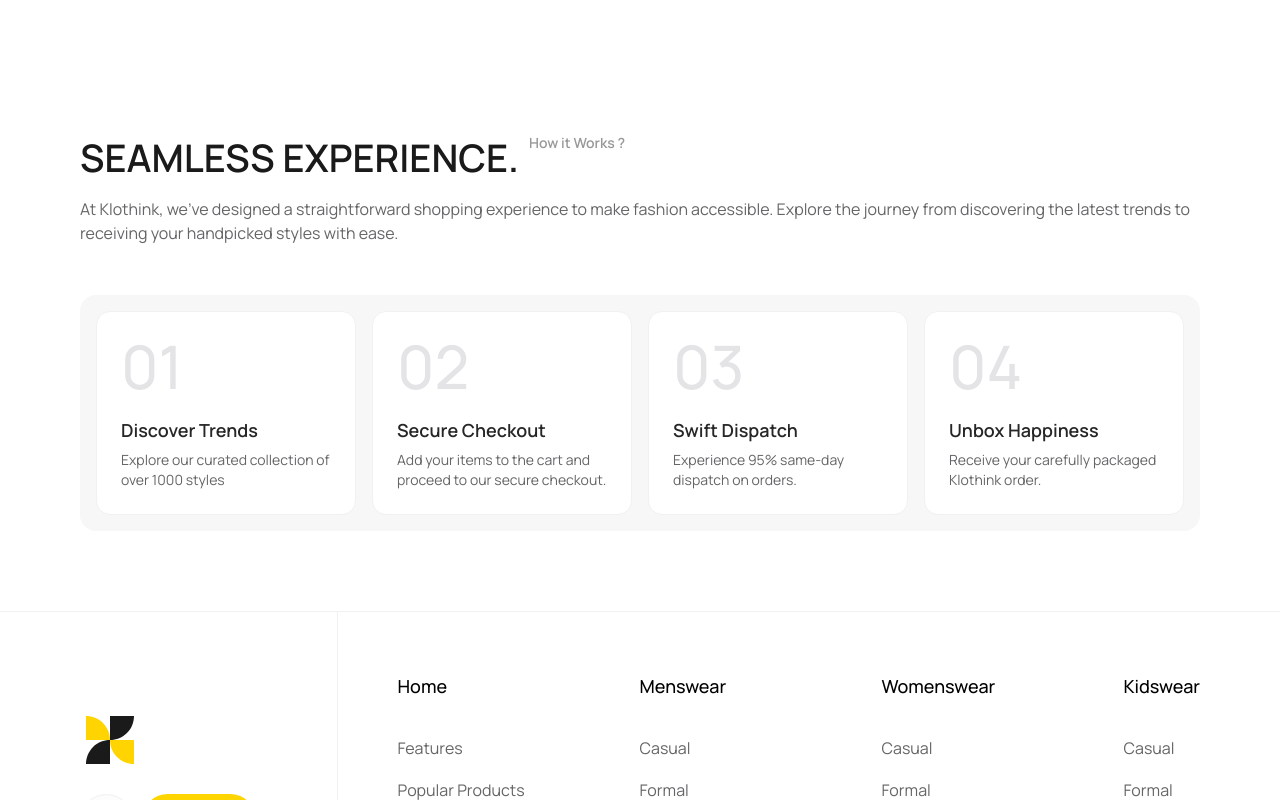
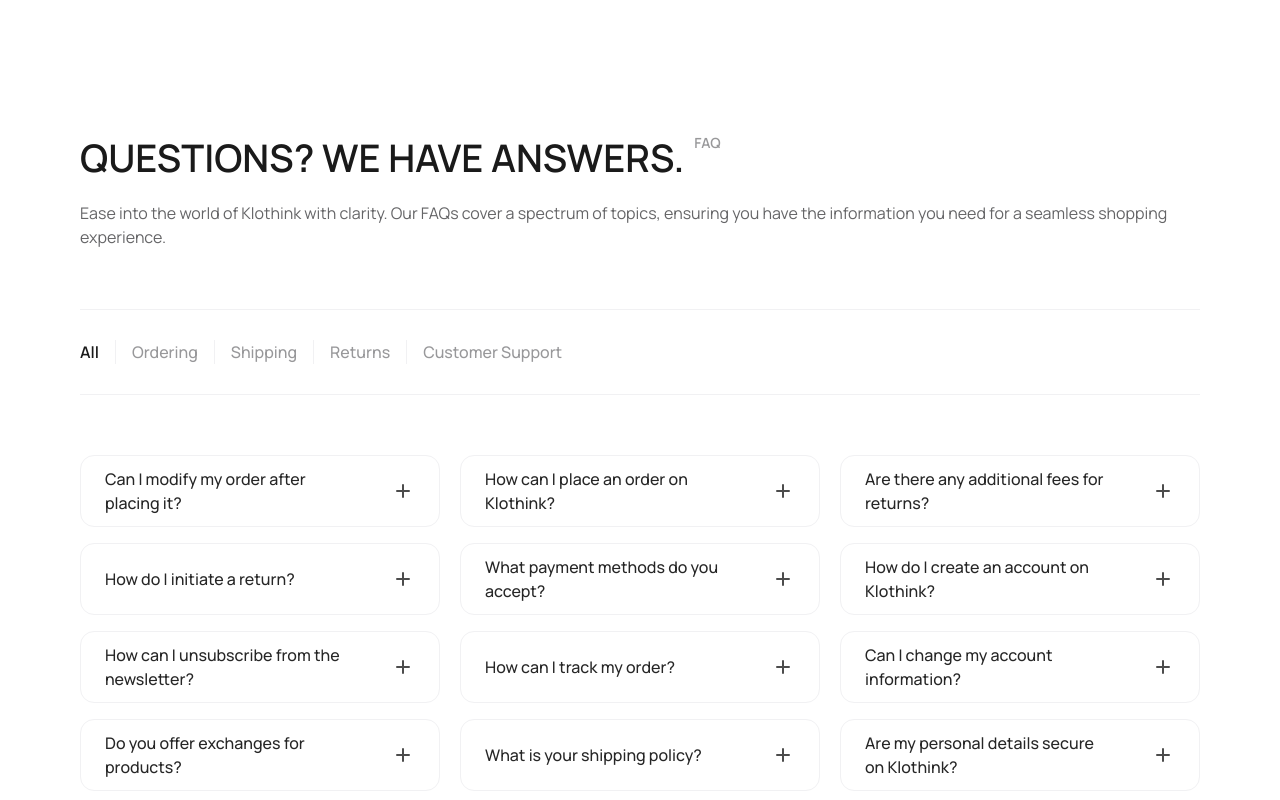
Before and after one commit to AmmarAlmuain/nokuto, a Next.js app: page / in a window 1280 px wide. Shown: the part 880-1680 px from the top of the page. Built offline with nearby package versions, Linux system fonts and the light colour scheme.

Commit message:
Finished : faq

```diff
--- a/app/page.tsx
+++ b/app/page.tsx
@@ -1,3 +1,4 @@
+import Faq from "@/components/faq";
 import HeroContainer from "@/components/hero-container";
 import HowItWorkContainer from "@/components/how-it-works-container";
 
@@ -7,6 +8,8 @@
       <main className="px-20 py-20 max-xl:px-4">
         <HeroContainer />
         <div className="divider py-20 max-xl:py-10"></div>
+        <Faq />
+        <div className="divider py-20 max-xl:py-10"></div>
         <HowItWorkContainer />
       </main>
     </>
--- /dev/null
+++ b/components/faq.tsx
@@ -0,0 +1,162 @@
+import Plus from "@/components/icons/plus";
+
+export default function Faq() {
+  return (
+    <>
+      <section className="faq w-full">
+        <div className="flex w-full flex-col gap-y-[60px] max-xl:gap-y-10">
+          <div className="flex flex-col gap-y-5">
+            <div className="flex h-[52px] max-md:h-fit max-md:flex-col max-md:gap-y-1">
+              <h1 className="text-[38px] font-semibold uppercase text-grey/10 max-md:order-2 max-md:text-[28px]">
+                Questions? We Have Answers.
+              </h1>
+              <span className="px-[10px] pt-1 text-sm font-semibold text-grey/60 max-md:order-1 max-md:px-0 max-md:pt-0">
+                FAQ
+              </span>
+            </div>
+            <div>
+              <p className="w-full max-w-6xl text-grey/40 max-md:text-sm">
+                Ease into the world of Klothink with clarity. Our FAQs cover a
+                spectrum of topics, ensuring you have the information you need
+                for a seamless shopping experience.
+              </p>
+            </div>
+          </div>
+          <div className="flex w-full items-center justify-start overflow-x-auto overflow-y-hidden border-b border-t border-white/95 py-[30px] max-xl:h-[62px] max-xl:py-5">
+            <div className="flex">
+              <button>
+                <span className="font-semibold text-grey/10">All</span>
+              </button>
+              <div className="divider mx-4 border-r border-white/95 max-xl:mx-[10px]"></div>
+              <button className="font-medium text-grey/60">Ordering</button>
+              <div className="divider mx-4 border-r border-white/95 max-xl:mx-[10px]"></div>
+              <button className="font-medium text-grey/60">Shipping</button>
+              <div className="divider mx-4 border-r border-white/95 max-xl:mx-[10px]"></div>
+              <button className="font-medium text-grey/60">Returns</button>
+              <div className="divider mx-4 border-r border-white/95 max-xl:mx-[10px]"></div>
+              <button className="whitespace-nowrap font-medium text-grey/60">
+                Customer Support
+              </button>
+            </div>
+          </div>
+          <div className="flex w-full items-center justify-between gap-x-5 max-xl:flex-col max-xl:gap-y-4">
+            <div className="flex w-full flex-col gap-y-4">
+              <div className="flex h-[72px] items-center justify-between rounded-[14px] border border-white/95 p-6">
+                <h4 className="font-medium text-grey/15">
+                  Can I modify my order after placing it?
+                </h4>
+                <div className="flex">
+                  <div className="divider px-5"></div>
+                  <Plus />
+                </div>
+              </div>
+              <div className="flex h-[72px] items-center justify-between rounded-[14px] border border-white/95 p-6">
+                <h4 className="font-medium text-grey/15">
+                  How do I initiate a return?
+                </h4>
+                <div className="flex">
+                  <div className="divider px-5"></div>
+                  <Plus />
+                </div>
+              </div>
+              <div className="flex h-[72px] items-center justify-between rounded-[14px] border border-white/95 p-6">
+                <h4 className="font-medium text-grey/15">
+                  How can I unsubscribe from the newsletter?
+                </h4>
+                <div className="flex">
+                  <div className="divider px-5"></div>
+                  <Plus />
+                </div>
+              </div>
+              <div className="flex h-[72px] items-center justify-between rounded-[14px] border border-white/95 p-6">
+                <h4 className="font-medium text-grey/15">
+                  Do you offer exchanges for products?
+                </h4>
+                <div className="flex">
+                  <div className="divider px-5"></div>
+                  <Plus />
+                </div>
+              </div>
+            </div>
+            <div className="flex w-full flex-col gap-y-4">
+              <div className="flex h-[72px] items-center justify-between rounded-[14px] border border-white/95 p-6">
+                <h4 className="font-medium text-grey/15">
+                  How can I place an order on Klothink?
+                </h4>
+                <div className="flex">
+                  <div className="divider px-5"></div>
+                  <Plus />
+                </div>
+              </div>
+              <div className="flex h-[72px] items-center justify-between rounded-[14px] border border-white/95 p-6">
+                <h4 className="font-medium text-grey/15">
+                  What payment methods do you accept?
+                </h4>
+                <div className="flex">
+                  <div className="divider px-5"></div>
+                  <Plus />
+                </div>
+              </div>
+              <div className="flex h-[72px] items-center justify-between rounded-[14px] border border-white/95 p-6">
+                <h4 className="font-medium text-grey/15">
+                  How can I track my order?
+                </h4>
+                <div className="flex">
+                  <div className="divider px-5"></div>
+                  <Plus />
+                </div>
+              </div>
+              <div className="flex h-[72px] items-center justify-between rounded-[14px] border border-white/95 p-6">
+                <h4 className="font-medium text-grey/15">
+                  What is your shipping policy?
+                </h4>
+                <div className="flex">
+                  <div className="divider px-5"></div>
+                  <Plus />
+                </div>
+              </div>
+            </div>
+            <div className="flex w-full flex-col gap-y-4">
+              <div className="flex h-[72px] items-center justify-between rounded-[14px] border border-white/95 p-6">
+                <h4 className="font-medium text-grey/15">
+                  Are there any additional fees for returns?
+                </h4>
+                <div className="flex">
+                  <div className="divider px-5"></div>
+                  <Plus />
+                </div>
+              </div>
+              <div className="flex h-[72px] items-center justify-between rounded-[14px] border border-white/95 p-6">
+                <h4 className="font-medium text-grey/15">
+                  How do I create an account on Klothink?
+                </h4>
+                <div className="flex">
+                  <div className="divider px-5"></div>
+                  <Plus />
+                </div>
+              </div>
+              <div className="flex h-[72px] items-center justify-between rounded-[14px] border border-white/95 p-6">
+                <h4 className="font-medium text-grey/15">
+                  Can I change my account information?
+                </h4>
+                <div className="flex">
+                  <div className="divider px-5"></div>
+                  <Plus />
+                </div>
+              </div>
+              <div className="flex h-[72px] items-center justify-between rounded-[14px] border border-white/95 p-6">
+                <h4 className="font-medium text-grey/15">
+                  Are my personal details secure on Klothink?
+                </h4>
+                <div className="flex">
+                  <div className="divider px-5"></div>
+                  <Plus />
+                </div>
+              </div>
+            </div>
+          </div>
+        </div>
+      </section>
+    </>
+  );
+}
--- a/components/how-it-works-container.tsx
+++ b/components/how-it-works-container.tsx
@@ -3,7 +3,7 @@
     <>
       <section className="how-it-works-container w-full">
         <div className="flex w-full flex-col gap-y-[50px] max-xl:gap-y-10">
-          <div className="flex flex-col gap-y-4">
+          <div className="flex flex-col gap-y-5">
             <div className="flex h-[52px] max-md:h-fit max-md:flex-col max-md:gap-y-1">
               <h1 className="text-[38px] font-semibold uppercase text-grey/10 max-md:order-2 max-md:text-[28px]">
                 Seamless Experience.
--- /dev/null
+++ b/components/icons/plus.tsx
@@ -0,0 +1,22 @@
+export default function Plus({ className }: { className?: string }) {
+  return (
+    <>
+      <svg
+        width="24"
+        height="24"
+        viewBox="0 0 24 24"
+        fill="none"
+        xmlns="http://www.w3.org/2000/svg"
+        className={`${className}`}
+      >
+        <path
+          d="M6 12H12M18 12H12M12 12V6M12 12V18"
+          stroke="#4C4C4C"
+          strokeWidth="2"
+          strokeLinecap="round"
+          strokeLinejoin="round"
+        />
+      </svg>
+    </>
+  );
+}
```
